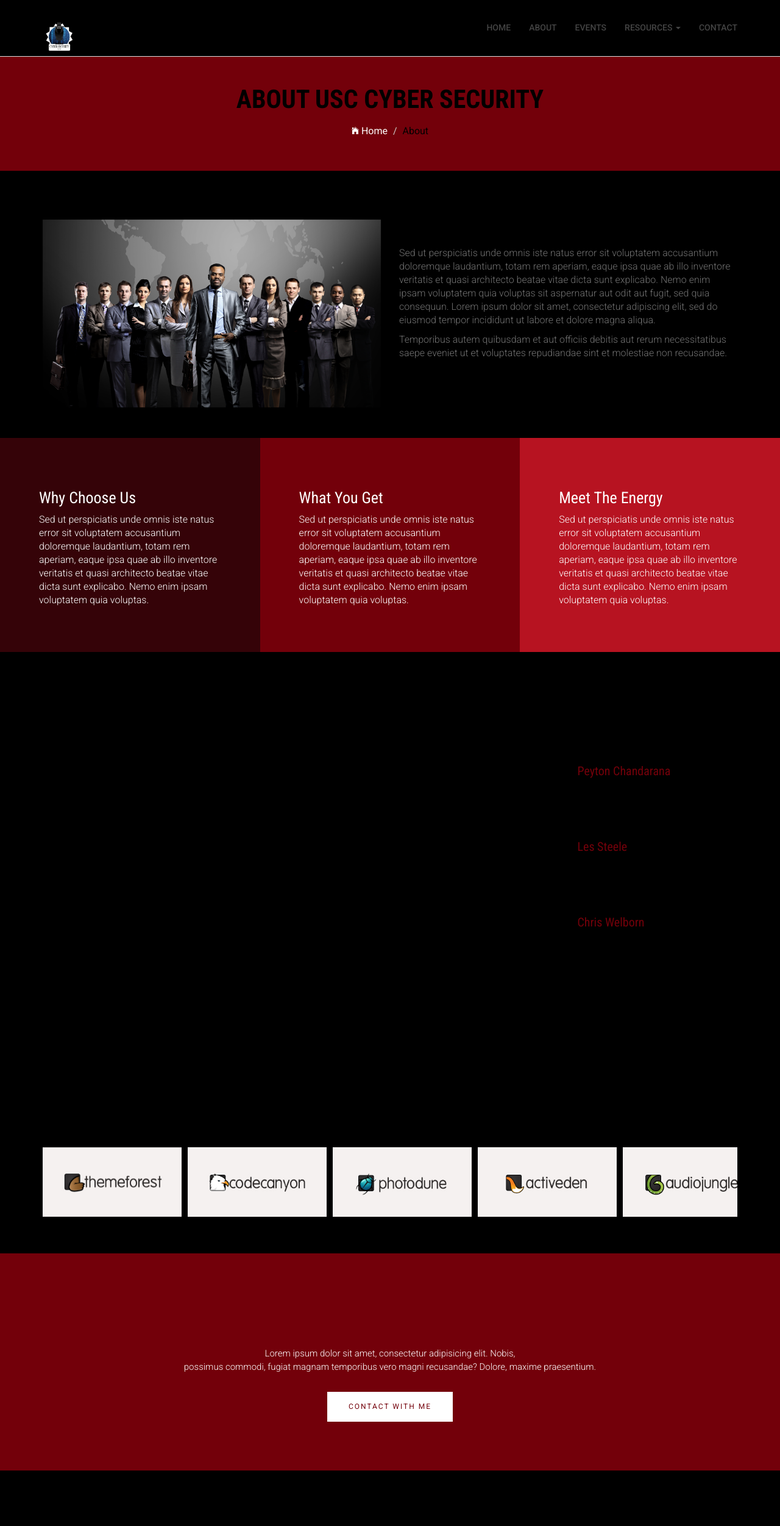
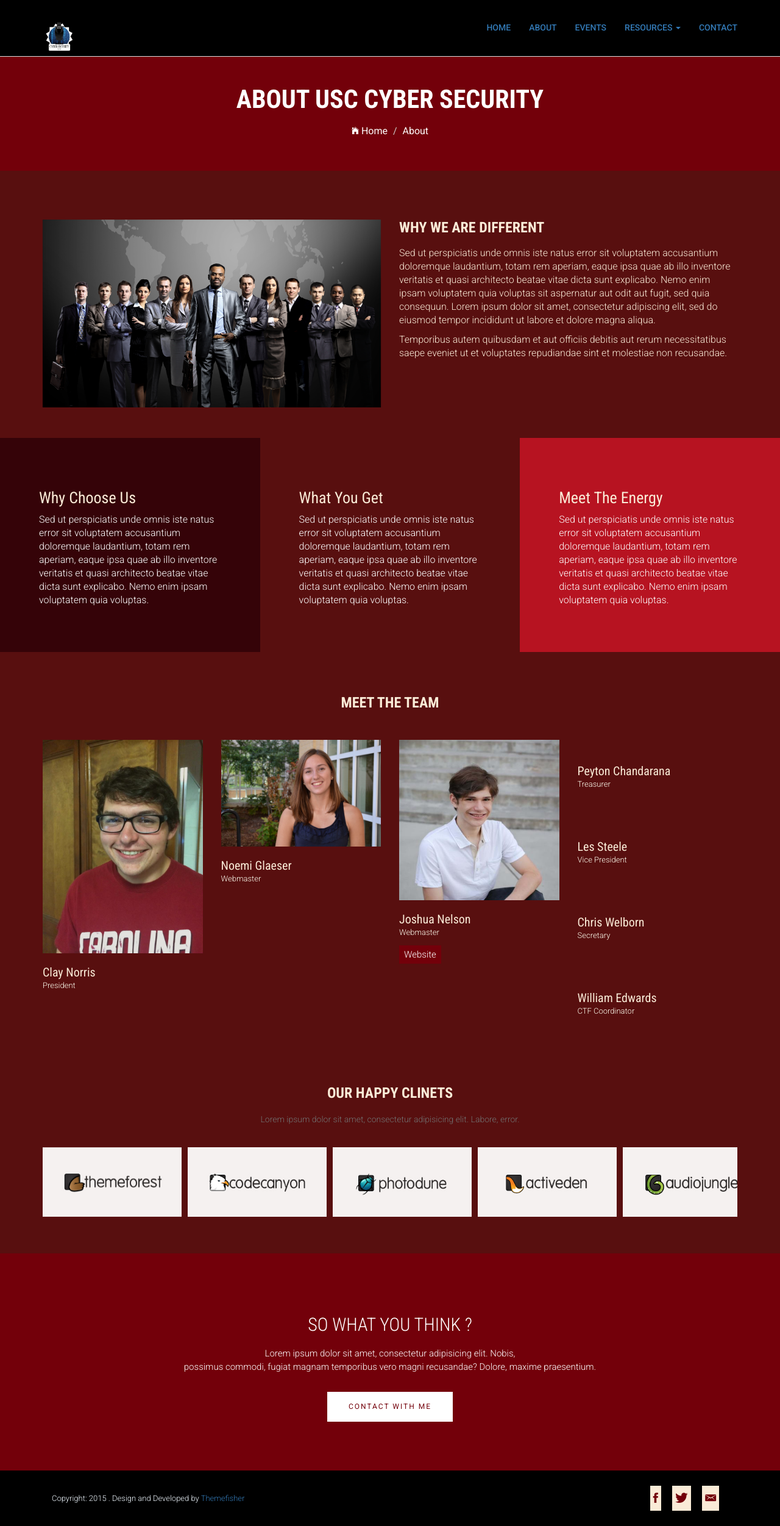
Before and after one commit to nglaeser/CybersecSite, a Flask app: page /about.html in a window 1280 px wide. Shown: the whole page at 61% size. Before the commit the page ends 2411 px from the top, so only its background shows below. Run offline with Flask 2, Linux system fonts and the light colour scheme; some libraries are stand-ins or nearby versions; some web fonts are replaced.

Commit message:
Made styling look nicer (text now visible)
Fixed:
	Invisible text
	Text almost same color as background

Problems:
	Text looks 'thin' and hard to read
	A lot of the colors are now the same

```diff
--- a/static/css/main.css
+++ b/static/css/main.css
@@ -3,8 +3,8 @@
 @import url(http://fonts.googleapis.com/css?family=Glegoo);
 body {
   font-family: 'Roboto', sans-serif;
-  color: #000;
-  background: #000;
+  color: ivory;
+  background-color: #580f0f; // very dark red
 }
 h1,
 h2,
@@ -13,6 +13,7 @@ h4,
 h5,
 h6 {
   font-family: 'Roboto Condensed', sans-serif;
+    color: antiquewhite;
 }
 p {
   font-family: 'Roboto', sans-serif;
@@ -114,9 +115,6 @@ a:hover {
   padding: 20px 0;
   background: #000000;
   box-shadow: none;
-}
-#top-bar .main-menu li > a {
-  color: #444;
 }
 #top-bar .main-menu li {
   position: relative;
@@ -394,7 +392,7 @@ figure figcaption p {
   padding-right: 25px;
 }
 #feature h3 {
-  color: #000;
+  color: #fff;
   font-size: 18px;
   text-transform: uppercase;
   text-align: center;
@@ -505,15 +503,12 @@ figure figcaption p {
 #footer {
   background: #000;
   padding: 25px 0;
-  color: #555;
+  color: aliceblue;
 }
 #footer .copyright {
   font-size: 13px;
   margin-bottom: 0;
   margin-top: 10px;
-}
-#footer .copyright a {
-  color: #73000a;
 }
 #footer .social {
   text-align: right;
@@ -521,7 +516,9 @@ figure figcaption p {
 }
 #footer .social li {
   display: inline-block;
+  padding: 5px;
   margin-right: 15px;
+  background-color: antiquewhite;
 }
 #footer .social li a {
   font-size: 22px;
@@ -560,7 +557,7 @@ ul.social-icons li {
 .global-page-header h2 {
   font-size: 42px;
   font-weight: bold;
-  color: #000;
+  color: #fff;
   text-transform: uppercase;
 }
 .global-page-header .breadcrumb {
@@ -569,7 +566,7 @@ ul.social-icons li {
   padding: 8px  0;
 }
 .global-page-header .breadcrumb .active {
-  color: #000;
+  color: #fff;
 }
 .global-page-header .breadcrumb li a {
   color: #fff;
@@ -826,7 +823,7 @@ ul.social-icons li {
   margin-top: 0;
 }
 .company-description .block p {
-  color: #727272;
+  color: antiquewhite;
 }
 #team {
   margin: 50px 0;
@@ -847,7 +844,6 @@ ul.social-icons li {
   font-size: 13px;
 }
 .team-member h3 {
-  color: #73000a;
   margin-bottom: 0;
   font-size: 20px;
 }
@@ -878,9 +874,6 @@ ul.social-icons li {
 }
 .about-feature .about-feature-1 {
   background: #350308;
-}
-.about-feature .about-feature-2 {
-  background: #73000a;
 }
 .about-feature .about-feature-3 {
   background: #b71321;
```
